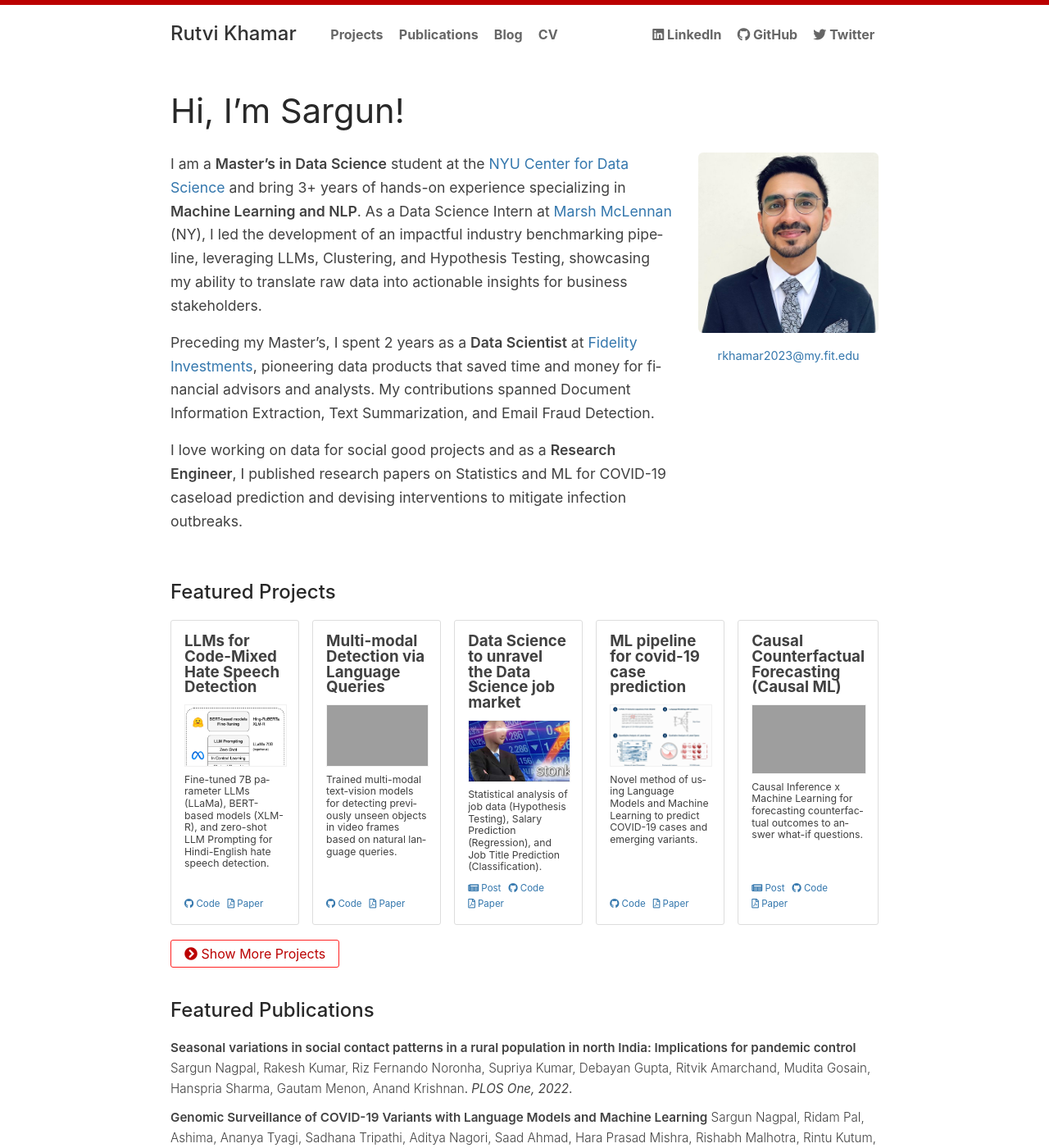
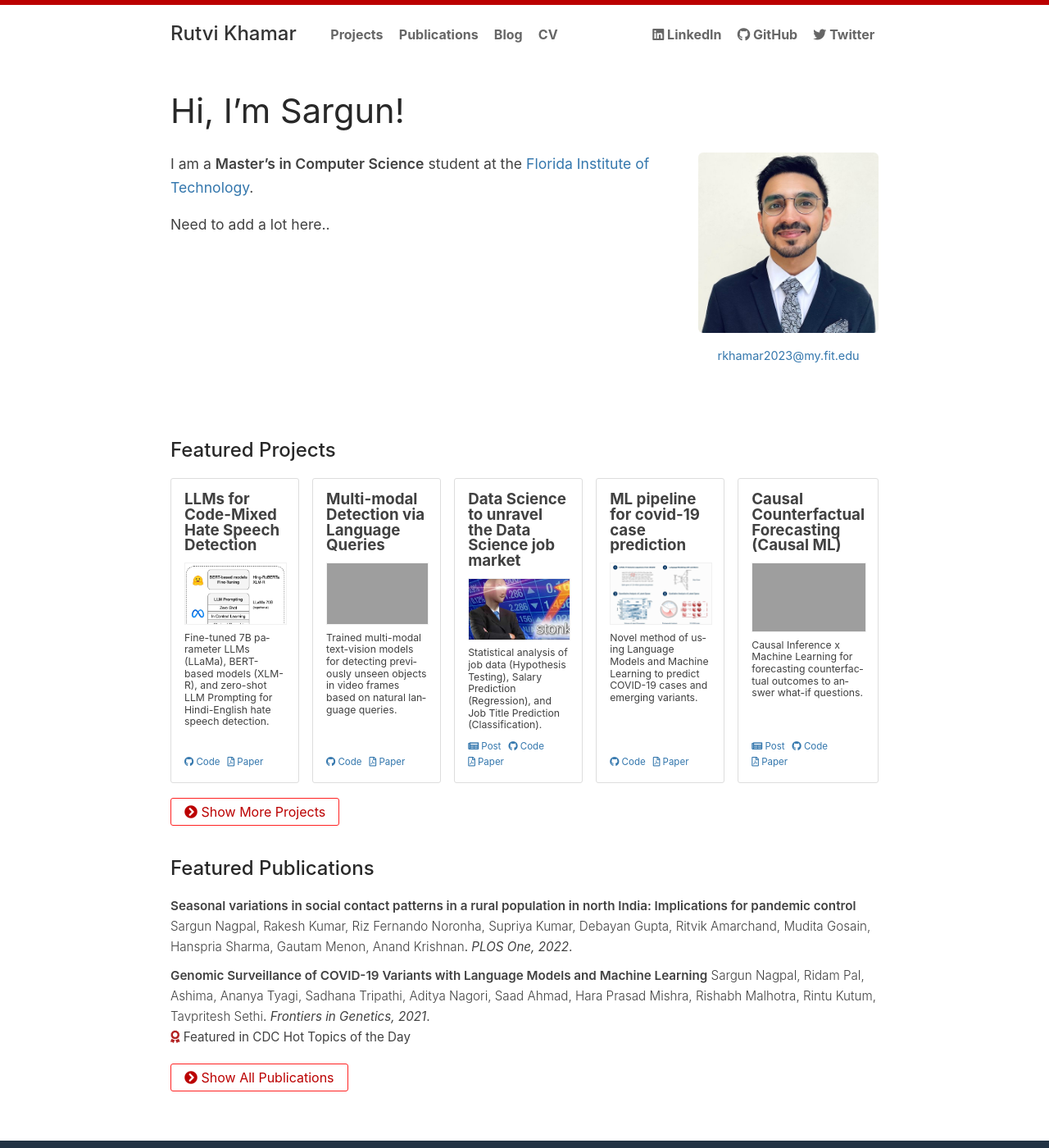
Before and after one commit to rutvi02/rutvi02.github.io, a Jekyll site: the page built from index.md, in a window 1280 px wide and 1400 px high, cut to the strip 0-1400 px from the top of the window. Shown: the whole strip at 82% size. Built offline with Jekyll 4.4.1, drawn with Linux system fonts in a browser that asks for light colours; some of the changed text lies outside the part shown; grey boxes are pictures that could not be loaded.

Commit message:
modified content

```diff
--- a/_config.yml
+++ b/_config.yml
@@ -2,7 +2,7 @@
 title: Rutvi Khamar
 email: rkhamar2023@my.fit.edu
 description: > # this means to ignore newlines until "baseurl:"
-   Master's student in Data Science at NYU. Interested in Machine Learning, Natural Language Processing, and Statistics. Bachelor's from BITS Pilani.
+   Master's student in CS at Florida Tech. Interested in Machine Learning, Natural Language Processing, and Statistics. Bachelor's from Adani University.
 baseurl: "" # the subpath of your site, e.g. /blog
 url: "https://www.rutvi02.github.io" # the base hostname & protocol for your site
 production_url: "https://www.rutvi02.github.io"
--- a/index.md
+++ b/index.md
@@ -9,11 +9,9 @@ class: home
 <div class="columns" markdown="1">
 
 <div class="intro" markdown="1">
-I am a **Master's in Data Science** student at the [NYU Center for Data Science](https://cds.nyu.edu) and bring 3+ years of hands-on experience specializing in **Machine Learning and NLP**. As a Data Science Intern at [Marsh McLennan](https://en.wikipedia.org/wiki/Marsh_McLennan) (NY), I led the development of an impactful industry benchmarking pipeline, leveraging LLMs, Clustering, and Hypothesis Testing, showcasing my ability to translate raw data into actionable insights for business stakeholders.
+I am a **Master's in Computer Science** student at the [Florida Institute of Technology](https://www.fit.edu/).
 
-Preceding my Master’s, I spent 2 years as a **Data Scientist** at [Fidelity Investments](https://fcatalyst.com/overview), pioneering data products that saved time and money for financial advisors and analysts. My contributions spanned Document Information Extraction, Text Summarization, and Email Fraud Detection.
-
-I love working on data for social good projects and as a **Research Engineer**, I published research papers on Statistics and ML for COVID-19 caseload prediction and devising interventions to mitigate infection outbreaks.
+Need to add a lot here..
 
 </div>
 
```
